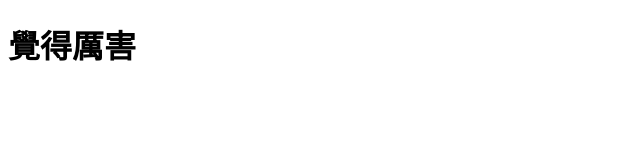
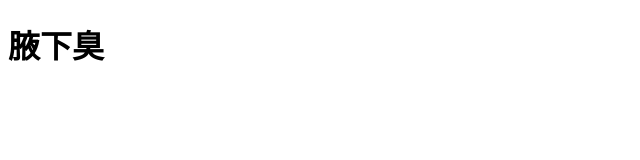
Before and after one commit to JL0605/JL0605.github.io, a plain HTML site: page index.html in a window 1280 px wide. Shown: the whole page, without its empty margins (0-640 px from the left). Drawn offline with Linux system fonts and the light colour scheme.

Commit message:
Update index.html

```diff
--- a/index.html
+++ b/index.html
@@ -5,6 +5,6 @@
     <title>你好，GitHub</title>
   </head>
   <body>
-    <h1>覺得厲害</h1>
+    <h1>腋下臭</h1>
   </body>
 </html>
```
